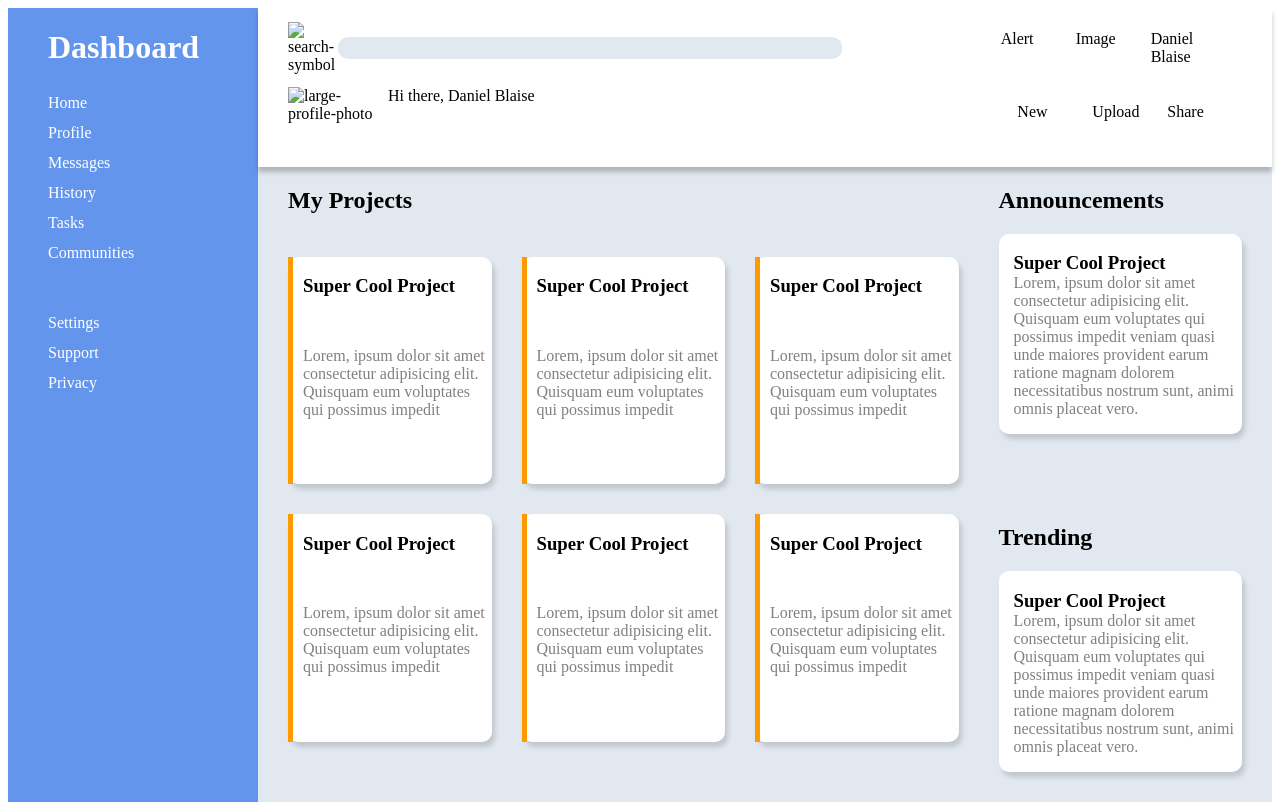
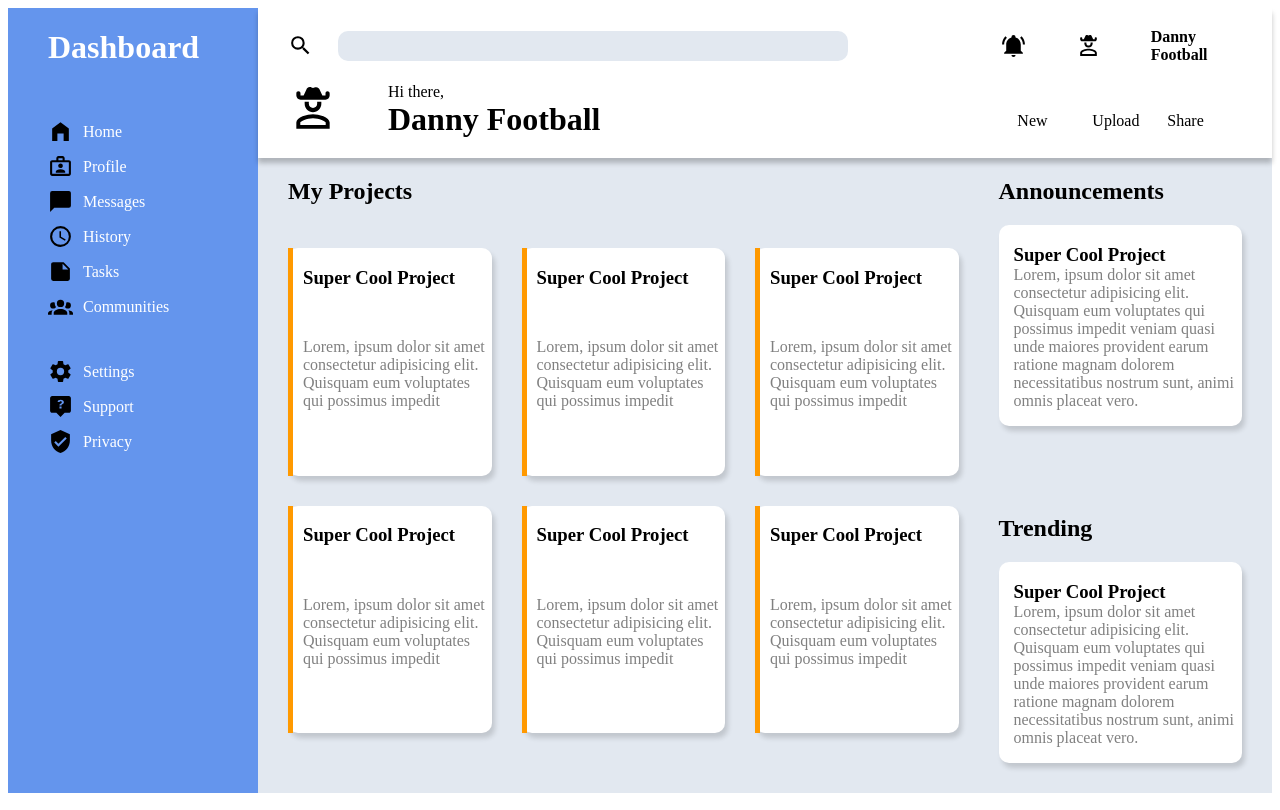
Before and after one commit to rann143/Admin_Dash, a plain HTML site: page index.html in a window 1280 px wide. Drawn offline with Linux system fonts and the light colour scheme.

Commit message:
added symbols

```diff
--- a/index.html
+++ b/index.html
@@ -12,23 +12,23 @@
     <header>
 
         <div class="top-nav">
-            <img src="magnify.svg"" alt="search-symbol"  class="search-logo">
+            <img src="assets/magnify.svg" alt="search-symbol"  class="logo">
             <input type="text" class="searchbar">
             <ul id="alerts">
                 <li>
-                    <div class="alert">Alert</div>
+                    <img src="assets/bell-ring.svg" alt="alert-symbol"  class="logo">
                 </li>
                 <li>
-                    <img src="" alt="" class="profile-photo">Image</li>
+                    <img src="assets/account-cowboy-hat-outline (2).svg" alt="" class="logo"></li>
                 <li>
-                    <div class="name">Daniel Blaise</div>
+                    <div class="name">Danny Football</div>
                 </li>
             </ul>
         </div>
 
         <div class="bottom-nav">
-            <img src="" alt="large-profile-photo" class="large-profile-photo">
-            <div class="intro">Hi there, Daniel Blaise</div>
+            <img src="assets/account-cowboy-hat-outline (2).svg" alt="" class="large-logo">
+            <div class="intro"><p id="hi-there">Hi there,</p> <p id="big-name">Danny Football</p></div>
                 <ul id="menu">
                     <li>New</li>
                     <li>Upload</li>
@@ -41,17 +41,17 @@
     <div class="sidebar">
         <h1>Dashboard</h1>
         <ul id="home-list">
-            <li>Home</li>
-            <li>Profile</li>
-            <li>Messages</li>
-            <li>History</li>
-            <li>Tasks</li>
-            <li>Communities</li>
+            <li><img src="assets/home-variant.svg" alt="" class="logo">Home</li>
+            <li><img src="assets/briefcase-account-outline.svg" alt="" class="logo"> Profile</li>
+            <li><img src="assets/message.svg" alt="" class="logo"> Messages</li>
+            <li><img src="assets/clock-outline.svg" alt="" class="logo"> History</li>
+            <li><img src="assets/note.svg" alt="" class="logo"> Tasks</li>
+            <li><img src="assets/account-group.svg" alt="" class="logo"> Communities</li>
         </ul>
         <ul id="settings-list">
-            <li>Settings</li>
-            <li>Support</li>
-            <li>Privacy</li>
+            <li><img src="assets/cog.svg" alt="" class="logo"> Settings</li>
+            <li><img src="assets/tooltip-question.svg" alt="" class="logo"> Support</li>
+            <li><img src="assets/shield-check.svg" alt="" class="logo"> Privacy</li>
         </ul>
 
     </div>
--- a/style.css
+++ b/style.css
@@ -1,7 +1,11 @@
+:root {
+    --symbol-width: 25px;
+}
+
 body {
 
     display: grid;
-    grid-template: 1fr 1fr 1fr 1fr 1fr / 250px 4fr;
+    grid-template: 150px 1fr 1fr 1fr 1fr / 250px 4fr;
 }
 
 .sidebar {
@@ -11,7 +15,7 @@ body {
     grid-row: 1 / 6;
     display: grid;
     grid-template-rows: 50px 200px 200px;
-    gap: 20px;
+    gap: 40px;
     justify-content: start;
 }
 
@@ -24,11 +28,11 @@ h1 {
 }
 
 #home-list {
-    grid-template-rows: repeat(6, 30px);
+    grid-template-rows: repeat(6, 35px);
 }
 
 #settings-list {
-    grid-template-rows: repeat(3, 30px);
+    grid-template-rows: repeat(3, 35px);
 }
 
 header {
@@ -145,4 +149,37 @@ ul {
     border-radius: 10px;
     border: none;
     background-color: #e2e8f0;
+    padding: 5px;
 }
+
+.logo {
+    width: var(--symbol-width);
+    margin-right: 10px
+
+}
+
+.large-logo {
+    width: 50px;
+}
+
+#big-name {
+    font-weight: 700;
+    font-size: xx-large;
+    padding: 0;
+    margin: 0;
+}
+
+#hi-there {
+    padding: 0;
+    margin: 0;
+}
+
+li {
+    display: flex;
+    justify-content: flex-start;
+    align-items: center;
+}
+
+.name {
+    font-weight:600;
+}
```
Also changed, not shown: assets/account-cowboy-hat-outline (2).svg (added), assets/account-group.svg (added), assets/bell-ring.svg (added), assets/briefcase-account-outline.svg (added), assets/clock-outline.svg (added), assets/cog.svg (added), assets/home-variant.svg (added), assets/magnify.svg (added), assets/message.svg (added), assets/note.svg (added), assets/shield-check.svg (added), assets/tooltip-question.svg (added).
